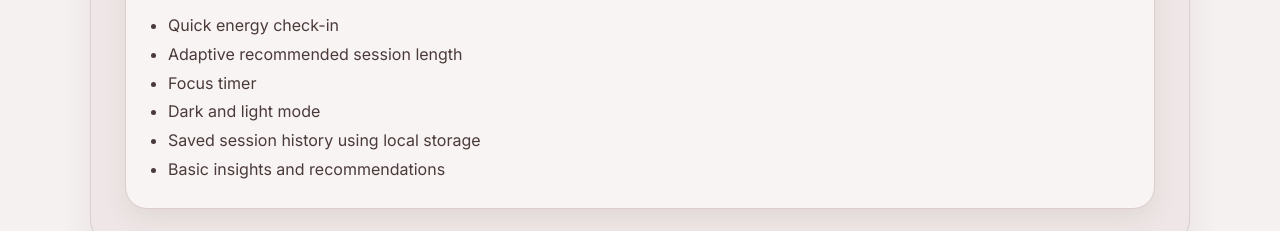
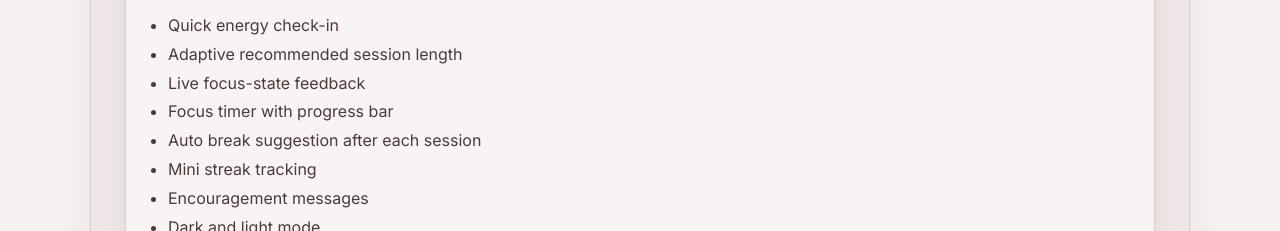
Before and after one commit to aleshasulahry-hub/adaptive-focus-companion, a plain HTML site: page about.html in a window 1280 px wide. Shown: the part 721-952 px from the top of the page. Drawn offline with nearby package versions, Linux system fonts and the light colour scheme.

Commit message:
Update about section to include new features and enhancements

```diff
--- a/about.html
+++ b/about.html
@@ -49,7 +49,11 @@
           <ul class="simple-list">
             <li>Quick energy check-in</li>
             <li>Adaptive recommended session length</li>
-            <li>Focus timer</li>
+            <li>Live focus-state feedback</li>
+            <li>Focus timer with progress bar</li>
+            <li>Auto break suggestion after each session</li>
+            <li>Mini streak tracking</li>
+            <li>Encouragement messages</li>
             <li>Dark and light mode</li>
             <li>Saved session history using local storage</li>
             <li>Basic insights and recommendations</li>
```
